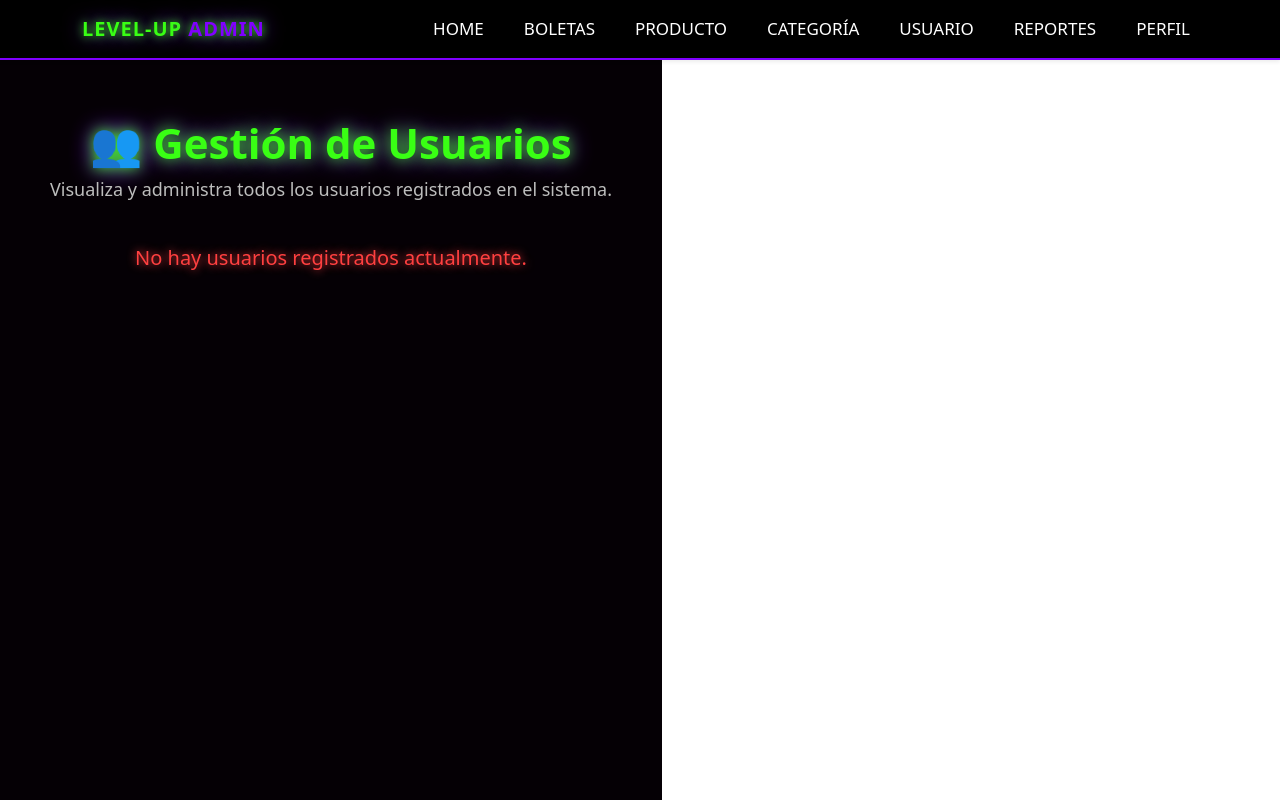
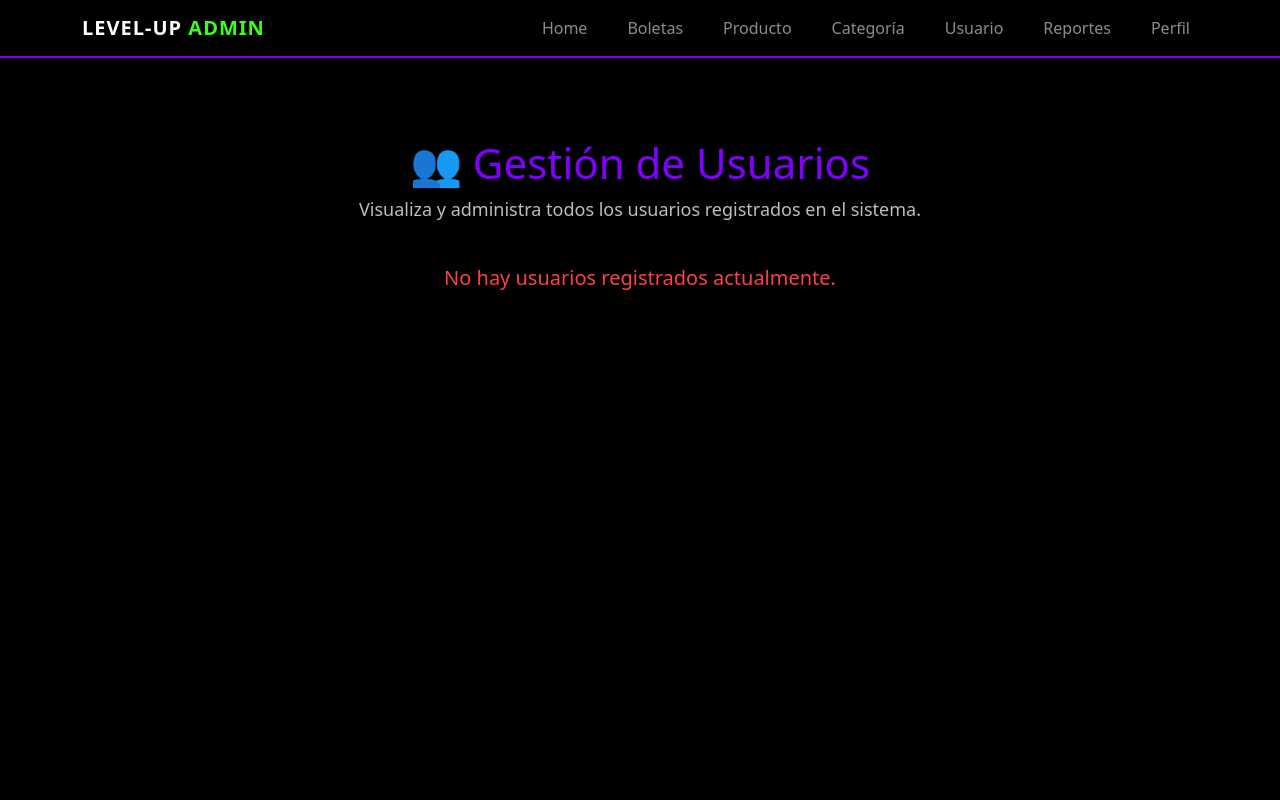
Before and after one commit to RafaelRiosFredes/LevelUpReact, a React (Vite) app in the folder levelup-project/: page / in a window 1280 px wide. Before the commit this address led to /admin/usuarios. Built offline with nearby package versions, Linux system fonts and the light colour scheme.

Commit message:
Mejoras en UsuarioAdmin

```diff
--- a/levelup-project/src/App.tsx
+++ b/levelup-project/src/App.tsx
@@ -1,4 +1,4 @@
-import { BrowserRouter, Routes, Route, Navigate } from "react-router-dom";
+import { BrowserRouter, Routes, Route } from "react-router-dom";
 import { UsuarioAdmin } from "./pages/UsuarioAdmin";
 import "bootstrap/dist/css/bootstrap.min.css";
 import "bootstrap-icons/font/bootstrap-icons.css";
@@ -8,9 +8,7 @@ const App = () => {
   return (
     <BrowserRouter>
       <Routes>
-        <Route path="/" element={<Navigate to="/admin/usuarios" />} /> {/* redirige a usuarios */}
-        <Route path="/admin/home" element={<h1>Bienvenido al panel de administración</h1>} />
-        <Route path="/admin/usuarios" element={<UsuarioAdmin />} />
+        <Route path="/" element={<UsuarioAdmin />} />
       </Routes>
     </BrowserRouter>
   );
--- a/levelup-project/src/assets/styles.css
+++ b/levelup-project/src/assets/styles.css
@@ -1,124 +1,60 @@
-/* ======== NAVBAR ADMIN ======== */
+
+/* === Anula el layout por defecto de Vite === */
+html, body, #root {
+  width: 100% !important;
+  height: 100% !important;
+  margin: 0 !important;
+  padding: 0 !important;
+}
+
+/* ===== ESTILOS GENERALES ===== */
+html, body, #root {
+  margin: 0;
+  padding: 0;
+  background-color: #000 !important;
+}
+
+/* ===== NAVBAR ===== */
 .navbar-admin {
   background-color: #000;
   border-bottom: 2px solid #8000ff;
   padding: 16px 24px;
   box-shadow: 0 0 15px #39ff14, 0 0 30px #8000ff;
 }
-
-.brand-admin {
-  color: #39ff14 !important;
-  font-weight: bold;
-  font-size: 26px;
+.navbar-admin .navbar-brand {
   cursor: pointer;
+  font-weight: 800;
   letter-spacing: 1px;
-  text-shadow: 0 0 10px #39ff14, 0 0 20px #8000ff;
-  transition: transform 0.3s ease;
+}
+.navbar-admin .navbar-brand span {
+  color: #39ff14;
 }
 
-.brand-admin span {
-  color: #8000ff;
-  font-weight: 700;
-}
-
-.brand-admin:hover {
-  transform: scale(1.05);
-  text-shadow: 0 0 20px #39ff14, 0 0 40px #8000ff;
-}
-
-.navbar-admin .nav-link {
-  color: #fff !important;
-  font-weight: 500;
-  font-size: 17px;
-  text-transform: uppercase;
-  transition: color 0.3s ease, text-shadow 0.3s ease;
-}
-
-.navbar-admin .nav-link:hover {
-  color: #39ff14 !important;
-  text-shadow: 0 0 10px #39ff14, 0 0 20px #8000ff;
-}
-
-.navbar-admin .nav-link.active {
-  color: #8000ff !important;
-  text-shadow: 0 0 10px #8000ff, 0 0 25px #39ff14;
-}
-
-.navbar-toggler {
-  border: 1px solid #39ff14;
-  background-color: #111;
-}
-
-
-/* ======== ADMIN - USUARIOS ======== */
-.admin-usuarios-section {
-  background-color: #000;
-  min-height: 100vh;
-  padding: 120px 40px 60px 40px;
+/* ===== CONTENEDOR PRINCIPAL ===== */
+.admin-dashboard {
   display: flex;
   justify-content: center;
   align-items: flex-start;
+  padding: 140px 16px 40px;
+  width: 100%;
+  min-height: 100vh;
 }
 
-.admin-usuarios-box {
-  width: 95%;
+.admin-content {
+  width: auto;
   max-width: 1100px;
-  background-color: rgba(10, 10, 10, 0.95);
-  border-radius: 16px;
-  border: 2px solid #8000ff;
-  box-shadow: 0 0 40px #39ff14, 0 0 70px #8000ff;
-  padding: 40px 30px;
-  color: white;
-}
-
-.admin-title {
-  font-size: 32px;
-  font-weight: bold;
-  color: #39ff14;
-  text-align: center;
-  text-shadow: 0 0 20px #39ff14, 0 0 30px #8000ff;
-  margin-bottom: 30px;
-}
-
-.tabla-usuarios {
-  width: 100%;
-  border-collapse: collapse;
-  text-align: center;
-  color: white;
-}
-
-.tabla-usuarios th {
-  background-color: #111;
-  color: #39ff14;
-  padding: 14px;
-  font-weight: 700;
-  border-bottom: 2px solid #8000ff;
-}
-
-.tabla-usuarios td {
-  padding: 12px;
-  border-bottom: 1px solid #222;
-}
-
-.tabla-usuarios tr:hover {
-  background-color: rgba(128, 0, 255, 0.15);
-  transition: 0.3s;
-}
-
-.sin-usuarios {
-  color: #ff4040;
-  text-align: center;
-  font-size: 18px;
-}
-
-/* ======== DASHBOARD ADMIN ======== */
-.admin-dashboard {
-  background-color: #050005;
-  min-height: 100vh;
-  padding: 120px 50px;
+  margin: 0 auto;
   color: #fff;
 }
 
+.table-container {
+  margin-left: auto;
+  margin-right: auto;
+  width: 100%;
+  max-width: 1100px;
+}
+
+/* ===== HEADER ===== */
 .admin-header {
   text-align: center;
   margin-bottom: 40px;
@@ -126,9 +62,8 @@
 
 .admin-header h1 {
   font-size: 42px;
-  color: #39ff14;
-  text-shadow: 0 0 15px #39ff14, 0 0 25px #8000ff;
-  font-weight: bold;
+  color: #8000ff;
+  margin: 0;
 }
 
 .admin-header p {
@@ -137,13 +72,16 @@
   margin-top: 10px;
 }
 
-/* ======== TABLA DE USUARIOS ======== */
+/* ===== TABLA ===== */
 .table-container {
   overflow-x: auto;
   background-color: rgba(15, 15, 15, 0.9);
   border-radius: 12px;
   padding: 20px;
-  box-shadow: 0 0 25px #39ff14, 0 0 45px #8000ff;
+  box-shadow: 0 0 5px #39ff14, 0 0 20px #8000ff;
+  margin: 0 auto;
+  width: 100%;
+  max-width: 1200px;
 }
 
 .user-table {
@@ -155,14 +93,14 @@
 .user-table td {
   padding: 14px 18px;
   text-align: center;
+  vertical-align: middle;
 }
 
 .user-table th {
   background-color: #111;
-  color: #39ff14;
+  color: #bdbdbd;
   border-bottom: 2px solid #8000ff;
   font-weight: bold;
-  font-size: 16px;
 }
 
 .user-table tr:nth-child(even) {
@@ -171,12 +109,10 @@
 
 .user-table tr:hover {
   background-color: rgba(57, 255, 20, 0.1);
-  transition: 0.3s;
 }
 
 .user-table td {
   color: #f0f0f0;
-  font-size: 15px;
 }
 
 .no-users {
@@ -184,5 +120,4 @@
   color: #ff4040;
   font-size: 20px;
   font-weight: 500;
-  text-shadow: 0 0 10px #ff4040;
 }
--- a/levelup-project/src/components/NavBarAdmin.tsx
+++ b/levelup-project/src/components/NavBarAdmin.tsx
@@ -1,3 +1,4 @@
+
 import { Navbar, Nav, Container } from "react-bootstrap";
 import { useNavigate } from "react-router-dom";
 import "../assets/styles.css";
--- a/levelup-project/src/pages/UsuarioAdmin.tsx
+++ b/levelup-project/src/pages/UsuarioAdmin.tsx
@@ -1,4 +1,5 @@
 import { useEffect, useState } from "react";
+import { useNavigate } from "react-router-dom";
 import { NavBarAdmin } from "../components/NavBarAdmin";
 import "../assets/styles.css";
 
@@ -15,6 +16,7 @@ interface Usuario {
 
 export const UsuarioAdmin = () => {
   const [usuarios, setUsuarios] = useState<Usuario[]>([]);
+  const navigate = useNavigate();
 
   useEffect(() => {
     const data = JSON.parse(localStorage.getItem("usuarios") || "[]");
@@ -26,6 +28,7 @@ export const UsuarioAdmin = () => {
       <NavBarAdmin />
 
       <section className="admin-dashboard">
+        <div className="admin-content">
           <div className="admin-header">
             <h1>👥 Gestión de Usuarios</h1>
             <p>Visualiza y administra todos los usuarios registrados en el sistema.</p>
@@ -42,9 +45,10 @@ export const UsuarioAdmin = () => {
                     <th>Nombre</th>
                     <th>Correo</th>
                     <th>Teléfono</th>
+                    <th>Nacimiento</th>
                     <th>Región</th>
                     <th>Comuna</th>
-                  <th>Descuento</th>
+                    <th>Acciones</th>
                   </tr>
                 </thead>
                 <tbody>
@@ -54,15 +58,33 @@ export const UsuarioAdmin = () => {
                       <td>{user.nombre}</td>
                       <td>{user.email}</td>
                       <td>{user.telefono || "-"}</td>
+                      <td>{user.fechaNacimiento || "-"}</td>
                       <td>{user.region}</td>
                       <td>{user.comuna}</td>
-                    <td>{user.descuento ? `${user.descuento}%` : "—"}</td>
+                      <td>
+                        {/* boton editar*/}
+                        <button
+                          className="btn btn-sm btn-outline-success me-2"
+                          onClick={() => navigate(`/admin/editarUsuario/${user.id}`)}
+                        >
+                          <i className="bi bi-pencil-square"></i> Editar
+                        </button>
+
+                        {/* boton historial*/}
+                        <button
+                          className="btn btn-sm btn-outline-info"
+                          onClick={() => navigate(`/admin/historialUsuario/${user.id}`)}
+                        >
+                          <i className="bi bi-clock-history"></i> Historial
+                        </button>
+                      </td>
                     </tr>
                   ))}
                 </tbody>
               </table>
             </div>
           )}
+        </div>
       </section>
     </>
   );
```
Lines whose indentation alone changed are shown as unchanged.
